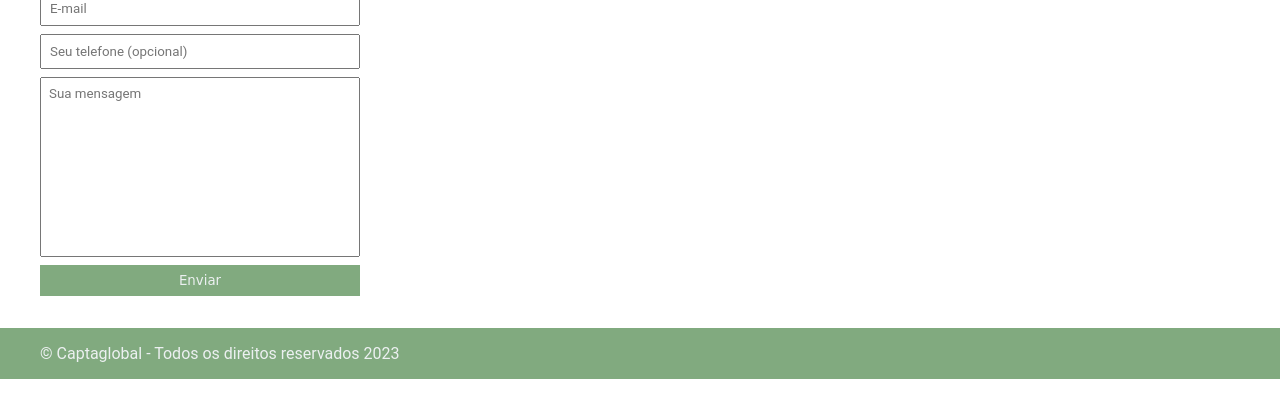
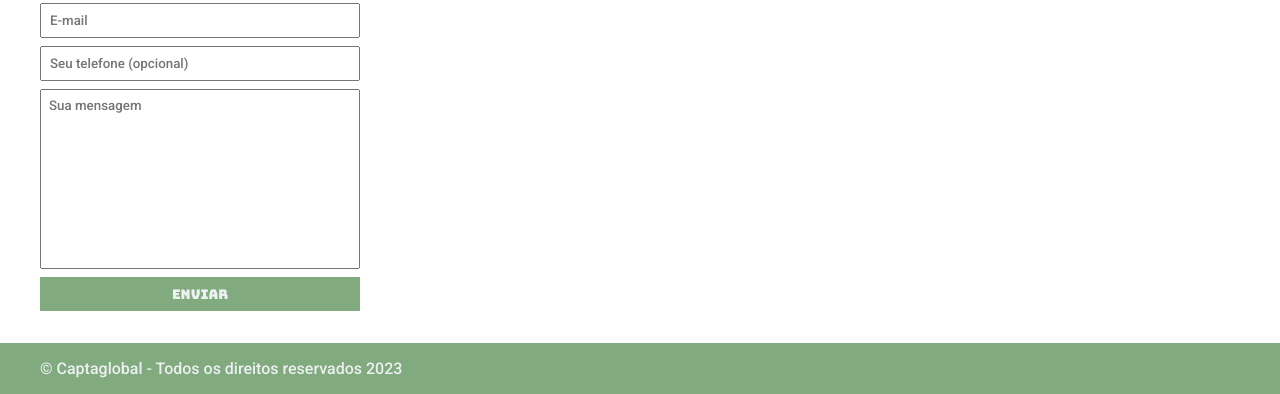
Before and after one commit to danieldzzn/projeto1_meusitecaptacao, a plain HTML site: page index.html in a window 1280 px wide. Shown: the part 541-935 px from the top of the page. Drawn offline with Linux system fonts and the light colour scheme.

Commit message:
atualizando fonte

```diff
--- a/index.html
+++ b/index.html
@@ -4,14 +4,14 @@
     <meta charset="UTF-8">
     <meta http-equiv="X-UA-Compatible" content="IE=edge">
     <meta name="viewport" content="width=device-width, initial-scale=1.0">
-    <title>Captação de recursos - Captaglobal</title>
+    <title>Game Shop - A sua loja de games</title>
     <link rel="stylesheet" href="./main.css">
-
-
 
     <link rel="preconnect" href="https://fonts.googleapis.com">
     <link rel="preconnect" href="https://fonts.gstatic.com" crossorigin>
-    <link href="https://fonts.googleapis.com/css2?family=Source+Sans+Pro:wght@700&display=swap" rel="stylesheet">
+    <link href="https://fonts.googleapis.com/css2?family=Bungee&family=Roboto:wght@500&display=swap" rel="stylesheet">
+
+
 
 </head>
 <body>
```
